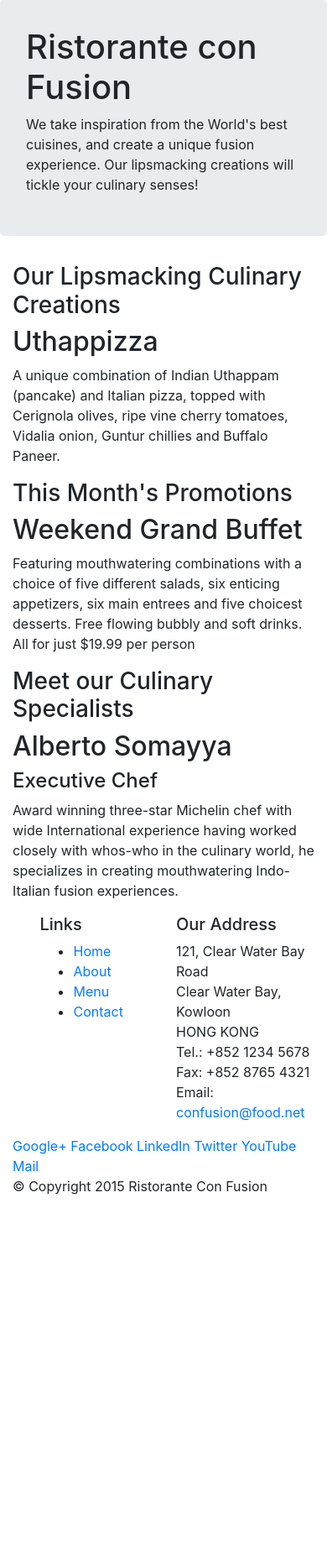
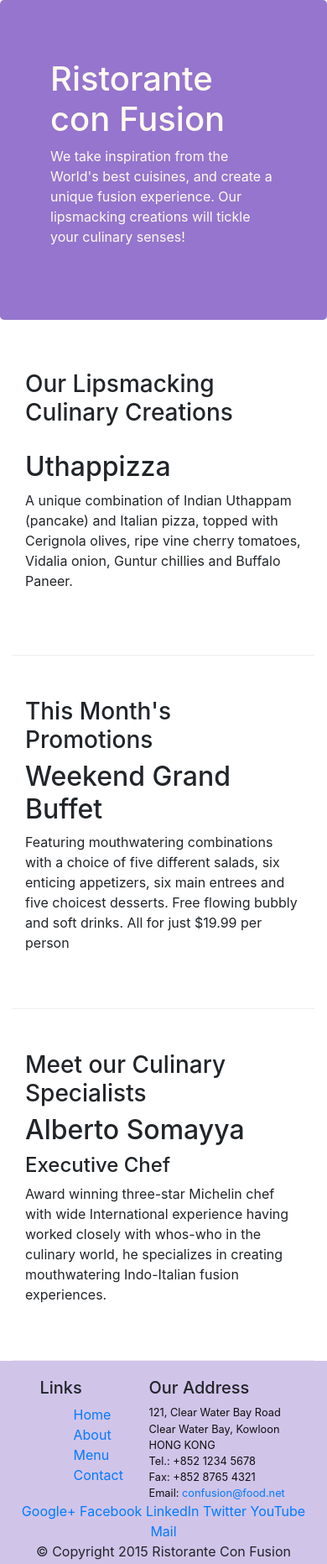
Before and after one commit to jrlsteel/confusion, a website: page index.html in a window 390 px wide. Shown: the whole page at 84% size. Before the commit the page ends 1441 px from the top, so only its background shows below. Drawn offline with nearby package versions, Linux system fonts and the light colour scheme.

Commit message:
Responsive Design and Bootstrap Grid System Part 2

```diff
--- /dev/null
+++ b/css/styles.css
@@ -0,0 +1,29 @@
+.row-header{
+    margin:0px auto;
+    padding:0px;
+}
+
+.row-content {
+    margin:0px auto;
+    padding: 50px 0px 50px 0px;
+    border-bottom: 1px ridge;
+    min-height:400px;
+}
+
+.footer{
+    background-color: #D1C4E9;
+    margin:0px auto;
+    padding: 20px 0px 20px 0px;
+}
+.jumbotron {
+    padding:70px 30px 70px 30px;
+    margin:0px auto;
+    background: #9575CD ;
+    color:floralwhite;
+}
+
+address{
+    font-size:80%;
+    margin:0px;
+    color:#0f0f0f;
+}
--- a/index.html
+++ b/index.html
@@ -10,13 +10,14 @@
 
     <!-- Bootstrap CSS -->
     <link rel="stylesheet" href="node_modules/bootstrap/dist/css/bootstrap.min.css">
+    <link href="css/styles.css" rel="stylesheet">
 </head>
 
 <body>
     <!-- jumbotron sets apart the content from the rest of the page -->
     <header class="jumbotron">
         <div class="container">
-            <div class="row">
+                <div class="row row-header">
                 <div class="col-12 col-sm-8">
                     <h1>Ristorante con Fusion</h1>
                     <p>We take inspiration from the World's best cuisines, and create a unique fusion experience. Our lipsmacking creations will tickle your culinary senses!</p>
@@ -29,7 +30,7 @@
     </header>
 
     <div class="container">
-        <div class="row">
+            <div class="row row-content align-items-center">
             <div class="col-sm-4 push-sm-8 col-md-3 push-md-9">
                 <h3>Our Lipsmacking Culinary Creations</h3>
             </div>
@@ -40,7 +41,7 @@
         </div>
 
 
-        <div class="row">
+        <div class="row row-content align-items-center">
             <div class="col-sm-4 col-md-3">
                 <h3>This Month's Promotions</h3>
             </div>
@@ -50,7 +51,7 @@
             </div>
         </div>
 
-        <div class="row">
+        <div class="row row-content align-items-center">
             <div class="col-sm-4 push-sm-8 col-md-3 push-md-9">
                 <h3>Meet our Culinary Specialists</h3>
             </div>
@@ -62,12 +63,13 @@
         </div>
     </div>
 
-    <footer>
+    <footer class="footer">
         <div class="container">
             <div class="row">
-                <div class="col-5 offset-1 col-sm-2">
+                <div class="col-4 offset-1 col-sm-2">
                     <h5>Links</h5>
                     <ul>
+                    <ul class="list-unstyled">
                         <li><a href="#">Home</a></li>
                         <li><a href="#">About</a></li>
                         <li><a href="#">Menu</a></li>
@@ -85,8 +87,8 @@
 		              Email: <a href="mailto:confusion@food.net">confusion@food.net</a>
 		           </address>
                </div>
-                <div class="col col-sm-4">
-                    <div>
+                <div class="col-12 col-sm-4 align-self-center">
+                        <div class="text-center">
                         <a href="http://google.com/+">Google+</a>
                         <a href="http://www.facebook.com/profile.php?id=">Facebook</a>
                         <a href="http://www.linkedin.com/in/">LinkedIn</a>
@@ -96,7 +98,7 @@
                     </div>
                 </div>
            </div>
-           <div class="row">
+           <div class="row justify-content-center">
                 <div class="col-auto">
                     <p>© Copyright 2015 Ristorante Con Fusion</p>
                 </div>
```
Also changed, not shown: aboutus.html (added, +115 -0 lines).
